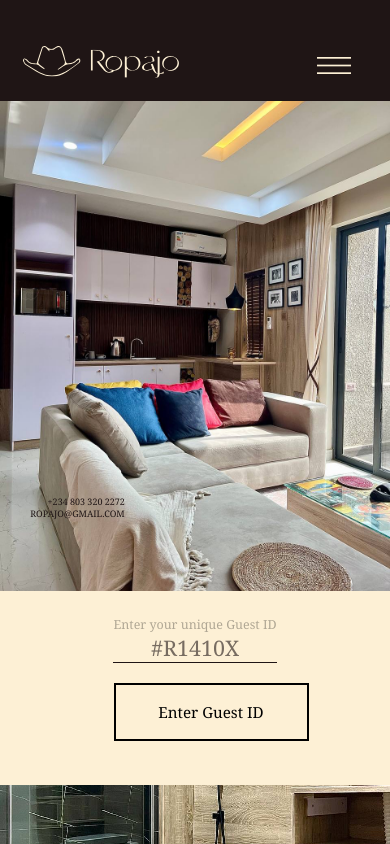
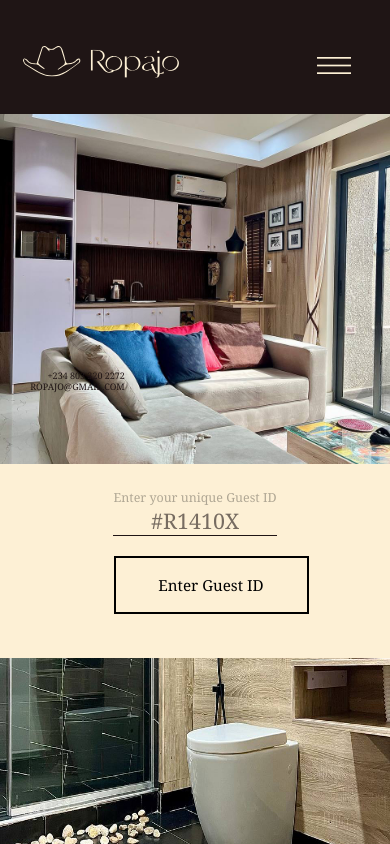
Before and after one commit to P-pro-Tech/Ropajo, a React (Create React App) app: page /#/ in a window 390 px wide. Shown: the top 844 px of the page. Built offline with nearby package versions, Linux system fonts and the light colour scheme.

Commit message:
try new nav bar

```diff
--- a/src/Components/Booking/Booking.css
+++ b/src/Components/Booking/Booking.css
@@ -89,7 +89,7 @@
         font-size: 2.3vw;
     }
     .book-form {
-        width: 80%;
+        width: 8    0%;
     }
     .book-submit {
         font-size: 2.3vw;
--- a/src/Components/NavBar/NavBar.css
+++ b/src/Components/NavBar/NavBar.css
@@ -9,7 +9,7 @@
 
 .navbar-col {
     background: #1f1515;
-    max-width:  43.3%;
+    width:  43.3%;
     height: inherit;
     display: flex;
     flex-direction: column;
@@ -185,16 +185,16 @@
     }
 }
 
-@media (max-width: 500px) {
+@media (max-width: 450px) {
     .navBar {
-        height: 70vh;
+        height: 55vh;
+    }
+    .navbar-col {
+        height: 15vh;
 
     }
-    .navbar-col {
-        height: 7vh;
-    }
     .nav-img-container {
-        height: 58vh;
+        height: 48vh;
     }
     .nav-contact p {
 
```
